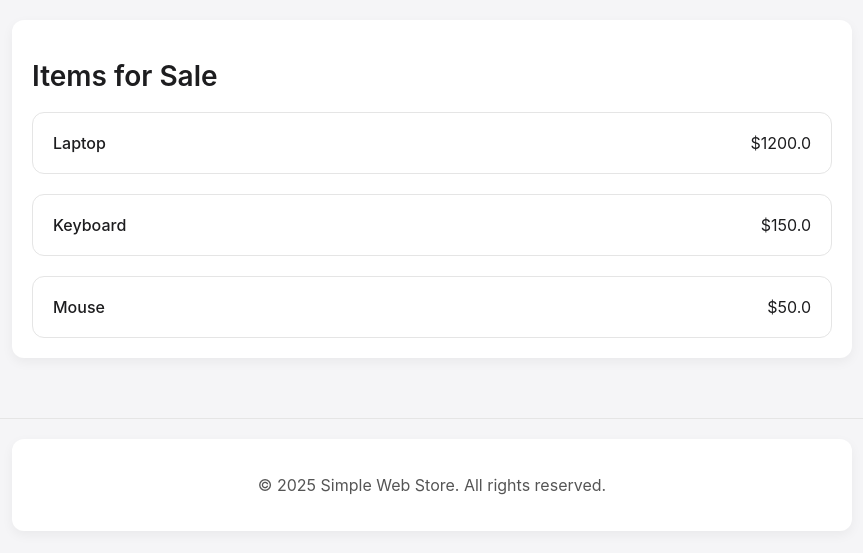
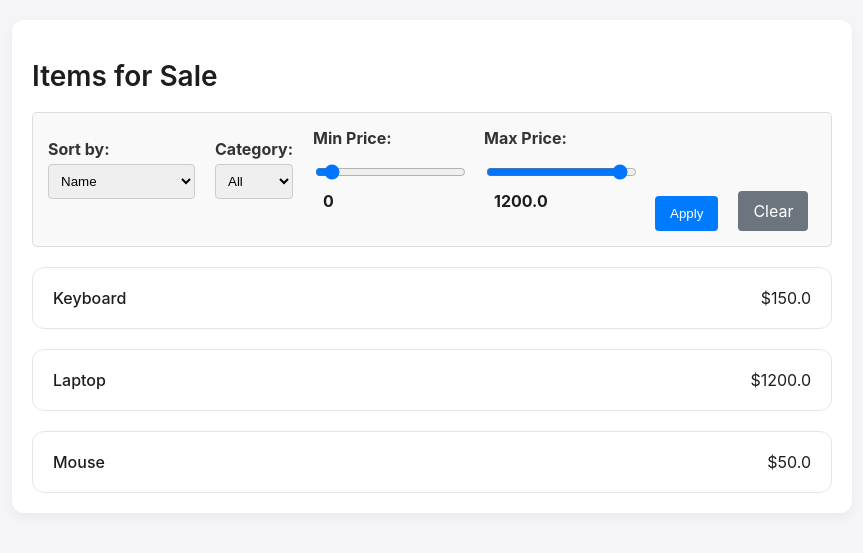
Before and after one commit to Je12emy/Simple-Task-Webstore, a Flask app: page / in a window 1280 px wide. Shown: the part 51-604 px from the top of the page, without its empty margins (208-1071 px from the left). Run offline with Flask 3, Linux system fonts and the light colour scheme; data comes from the database, SQL or seed files in the repository; data that the repository does not hold is empty.

Commit message:
feat: item filtering

```diff
--- a/Code/Webstore/app.py
+++ b/Code/Webstore/app.py
@@ -1,7 +1,7 @@
 from flask import Flask, render_template, request, flash, redirect, url_for
 from flask_mail import Mail, Message
-from models import Item, Category, get_items, get_categories
-from database import db
+from models import Item, Category, get_items, get_categories, db
+from sqlalchemy import func
 import os
 
 app = Flask(__name__)
@@ -23,11 +23,22 @@ db.init_app(app)
 
 @app.route('/')
 def index():
+    sort_by = request.args.get('sort_by', 'name')
     category_id = request.args.get('category', type=int)
+    min_price = request.args.get('min_price', type=float)
     max_price = request.args.get('max_price', type=float)
-    items = get_items(category_id=category_id, max_price=max_price)
+
+    items = get_items(
+        sort_by=sort_by,
+        category_id=category_id,
+        min_price=min_price,
+        max_price=max_price
+    )
+
     categories = get_categories()
-    return render_template('index.html', items=items, categories=categories)
+    max_item_price = db.session.query(func.max(Item.price)).scalar() or 10000
+
+    return render_template('index.html', items=items, categories=categories, max_item_price=max_item_price)
 
 @app.route('/item/<int:item_id>')
 def item(item_id):
--- a/Code/Webstore/models.py
+++ b/Code/Webstore/models.py
@@ -18,12 +18,23 @@ class Item(db.Model):
     def __repr__(self):
         return f'<Item {self.name}>'
 
-def get_items(category_id=None, max_price=None):
+def get_items(category_id=None, min_price=None, max_price=None, sort_by=None):
     query = Item.query
-    if category_id:
+
+    if category_id is not None and category_id != '':
         query = query.filter(Item.category_id == category_id)
-    if max_price:
+    if min_price is not None:
+        query = query.filter(Item.price >= min_price)
+    if max_price is not None:
         query = query.filter(Item.price <= max_price)
+
+    if sort_by == 'price_asc':
+        query = query.order_by(Item.price.asc())
+    elif sort_by == 'price_desc':
+        query = query.order_by(Item.price.desc())
+    else:
+        query = query.order_by(Item.name.asc())
+
     return query.all()
 
 def get_categories():
--- a/Code/Webstore/static/style.css
+++ b/Code/Webstore/static/style.css
@@ -281,3 +281,69 @@ a:hover {
   border-radius: 8px;
   border: 1px solid #c3e6cb;
 }
+
+.filter-controls {
+  margin-bottom: 20px;
+  padding: 15px;
+  border: 1px solid #ddd;
+  border-radius: 5px;
+  background-color: #f9f9f9;
+}
+
+.filter-controls form {
+  display: flex;
+  flex-wrap: wrap;
+  align-items: center;
+  gap: 20px;
+}
+
+.filter-controls .form-group {
+  display: flex;
+  flex-direction: column;
+}
+
+.filter-controls label {
+  margin-bottom: 5px;
+  font-weight: bold;
+}
+
+.filter-controls select,
+.filter-controls input[type="range"] {
+  padding: 8px;
+  border: 1px solid #ccc;
+  border-radius: 4px;
+}
+
+.filter-controls button {
+  padding: 10px 15px;
+  border: none;
+  background-color: #007bff;
+  color: white;
+  border-radius: 4px;
+  cursor: pointer;
+  align-self: flex-end;
+}
+
+.filter-controls button:hover {
+  background-color: #0056b3;
+}
+
+.filter-controls output {
+  display: inline-block;
+  margin-left: 10px;
+  font-weight: bold;
+}
+
+.clear-button {
+  display: inline-block;
+  padding: 10px 15px;
+  background-color: #6c757d;
+  color: white;
+  text-decoration: none;
+  border-radius: 4px;
+  align-self: flex-end;
+}
+
+.clear-button:hover {
+  background-color: #5a6268;
+}
--- a/Code/Webstore/templates/index.html
+++ b/Code/Webstore/templates/index.html
@@ -1,6 +1,43 @@
 {% extends "base.html" %} {% block content %}
 <div class="container">
   <h1>Items for Sale</h1>
+<div class="filter-controls">
+    <form method="GET" action="{{ url_for('index') }}">
+      <div class="form-group">
+        <label for="sort_by">Sort by:</label>
+        <select name="sort_by" id="sort_by">
+          <option value="name" {% if request.args.get('sort_by') == 'name' %}selected{% endif %}>Name</option>
+          <option value="price_asc" {% if request.args.get('sort_by') == 'price_asc' %}selected{% endif %}>Price: Low to High</option>
+          <option value="price_desc" {% if request.args.get('sort_by') == 'price_desc' %}selected{% endif %}>Price: High to Low</option>
+        </select>
+      </div>
+
+      <div class="form-group">
+        <label for="category">Category:</label>
+        <select name="category" id="category">
+          <option value="">All</option>
+          {% for cat in categories %}
+          <option value="{{ cat.id }}" {% if request.args.get('category')|int == cat.id %}selected{% endif %}>{{ cat.name }}</option>
+          {% endfor %}
+        </select>
+      </div>
+
+      <div class="form-group">
+        <label for="min_price">Min Price:</label>
+        <input type="range" id="min_price" name="min_price" min="0" max="1000" value="{{ request.args.get('min_price', '0') }}" oninput="this.nextElementSibling.value = this.value">
+        <output>{{ request.args.get('min_price', '0') }}</output>
+      </div>
+
+      <div class="form-group">
+        <label for="max_price">Max Price:</label>
+        <input type="range" id="max_price" name="max_price" min="0" max="{{ max_item_price }}" value="{{ request.args.get('max_price', max_item_price) }}" oninput="this.nextElementSibling.value = this.value">
+        <output>{{ request.args.get('max_price', max_item_price) }}</output>
+      </div>
+
+      <button type="submit">Apply</button>
+<a href="{{ url_for('index') }}" class="clear-button">Clear</a>
+    </form>
+  </div>
   <ul class="item-list">
     {% for item in items %}
     <li class="item-card">
```
